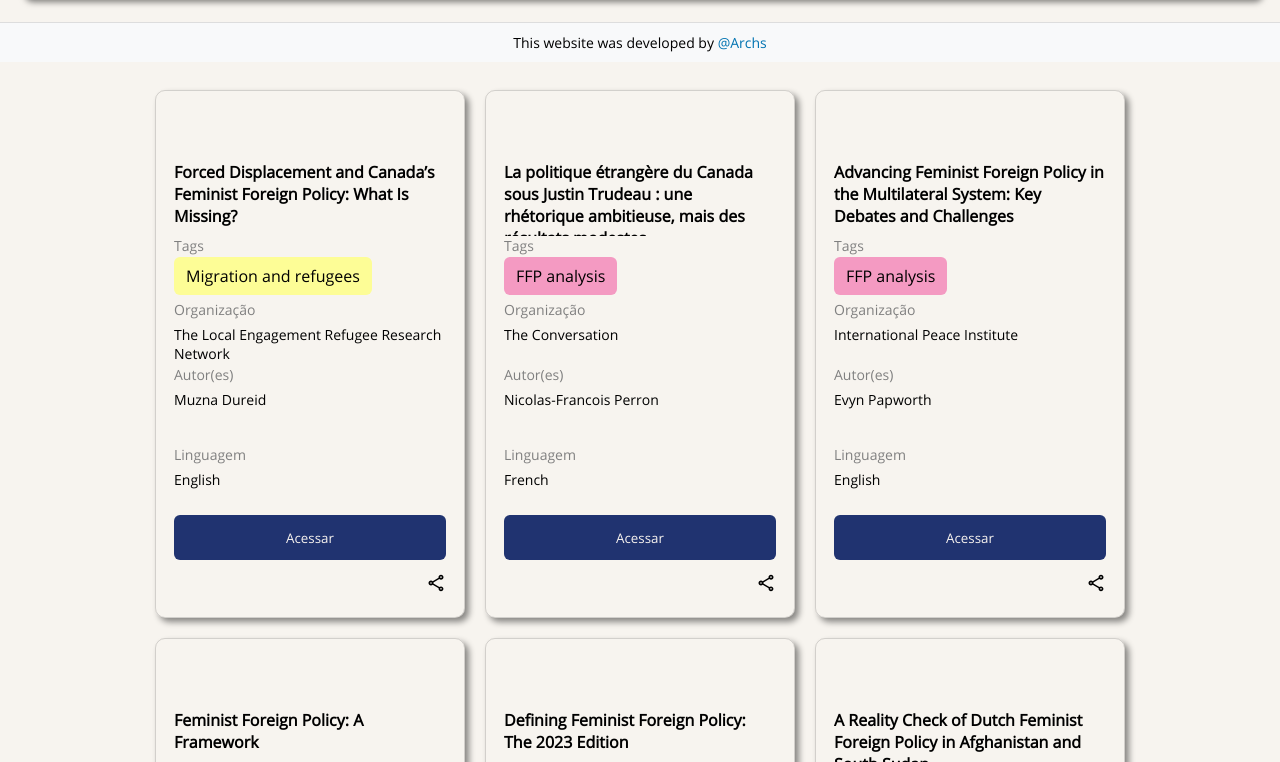
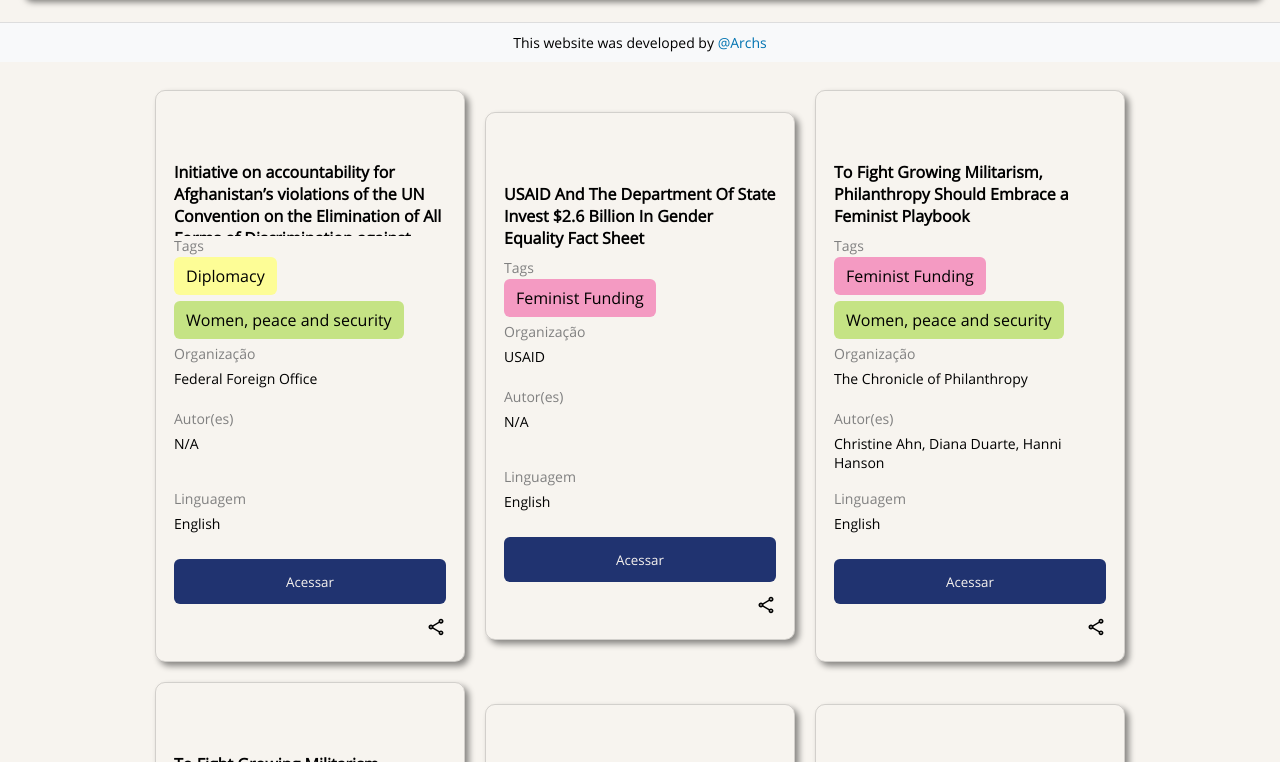
Before and after one commit to bsdeab/FFPR, a React (Create React App) app: page / in a window 1280 px wide. Shown: the part 738-1500 px from the top of the page. Built offline with nearby package versions, Linux system fonts and the light colour scheme.

Commit message:
Update Projects.jsx

```diff
--- a/src/pages/Projects.jsx
+++ b/src/pages/Projects.jsx
@@ -7,6 +7,58 @@
 import { useState } from 'react';
 
 const data = [
+  {
+    "title": "Initiative on accountability for Afghanistan’s violations of the UN Convention on the Elimination of All Forms of Discrimination against Women",
+    "tags": ["Diplomacy", "Women, peace and security"],
+    "organization": "Federal Foreign Office",
+    "author": ["N/A"],
+    "year": "2025",
+    "language": ["English"],
+    "link": "https://www.auswaertiges-amt.de/en/aussenpolitik/cedaw-2694096",
+    "type": "Press release",
+    "region": "Europe, Asia",
+    "source": "Government",
+    "paid": "Free",
+  },
+  {
+    "title": "USAID And The Department Of State Invest $2.6 Billion In Gender Equality Fact Sheet",
+    "tags": ["Feminist Funding"],
+    "organization": "USAID",
+    "author": ["N/A"],
+    "year": "2024",
+    "language": ["English"],
+    "link": "https://web.archive.org/web/20250117162320/https://www.usaid.gov/gender-equality-and-womens-empowerment/fact-sheets/usaid-and-department-state-invest-26-billion-gender-equality-fact-sheet",
+    "type": "Report",
+    "region": "Americas",
+    "source": "Government",
+    "paid": "Free",
+  },
+  {
+    "title": "To Fight Growing Militarism, Philanthropy Should Embrace a Feminist Playbook",
+    "tags": ["Feminist Funding", "Women, peace and security"],
+    "organization": "The Chronicle of Philanthropy",
+    "author": ["Christine Ahn", "Diana Duarte", "Hanni Hanson"],
+    "year": "2025",
+    "language": ["English"],
+    "link": "https://carleton.ca/lerrn/2025/forced-displacement-and-canadas-feminist-foreign-policy-what-is-missing/",
+    "type": "Op-ed",
+    "region": "Global",
+    "source": "News organization",
+    "paid": "Free",
+  },
+  {
+    "title": "To Fight Growing Militarism, Philanthropy Should Embrace a Feminist Playbook",
+    "tags": ["Feminist Funding", "Women, peace and security"],
+    "organization": "The Chronicle of Philanthropy",
+    "author": ["Christine Ahn", "Diana Duarte", "Hanni Hanson"],
+    "year": "2025",
+    "language": ["English"],
+    "link": "https://carleton.ca/lerrn/2025/forced-displacement-and-canadas-feminist-foreign-policy-what-is-missing/",
+    "type": "Op-ed",
+    "region": "Global",
+    "source": "News organization",
+    "paid": "Free",
+  },
   {
     "title": "Forced Displacement and Canada’s Feminist Foreign Policy: What Is Missing?",
     "tags": ["Migration and refugees"],
```
